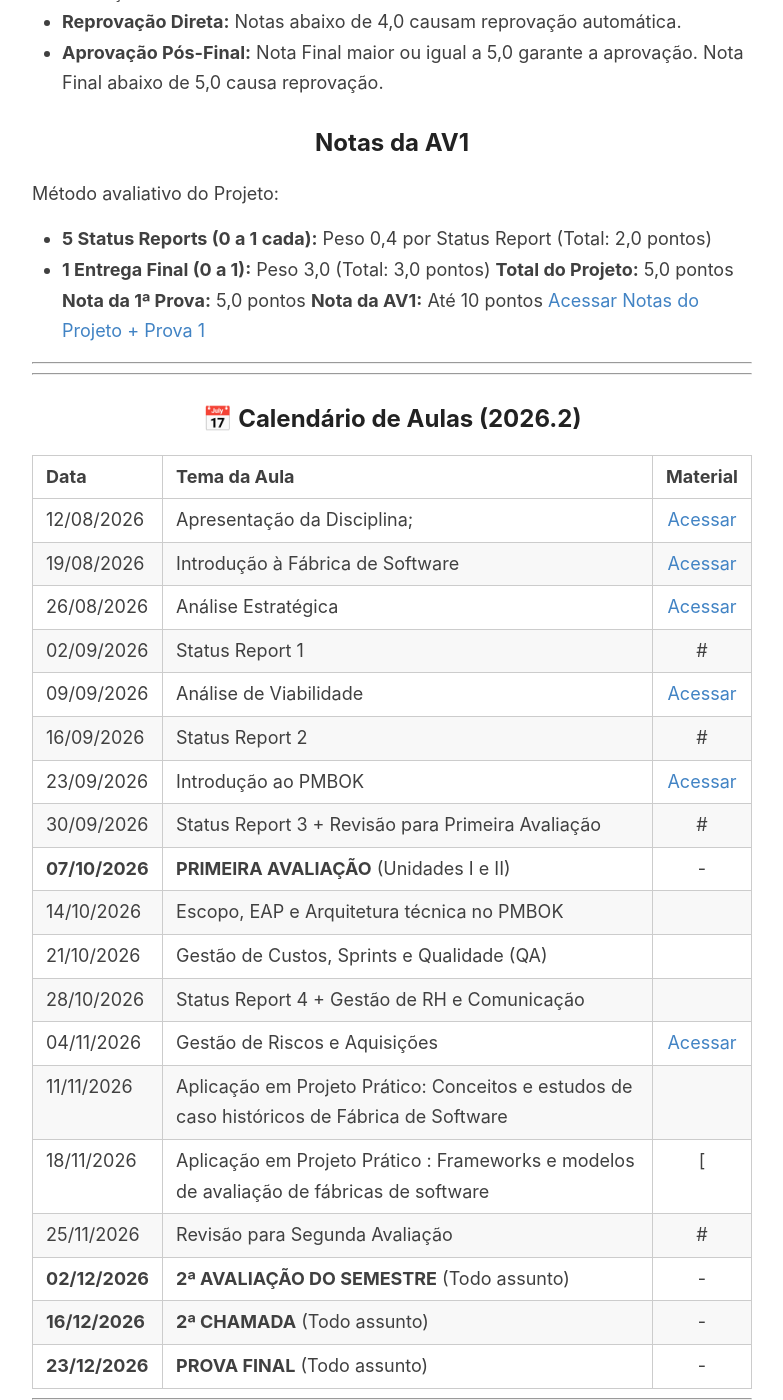
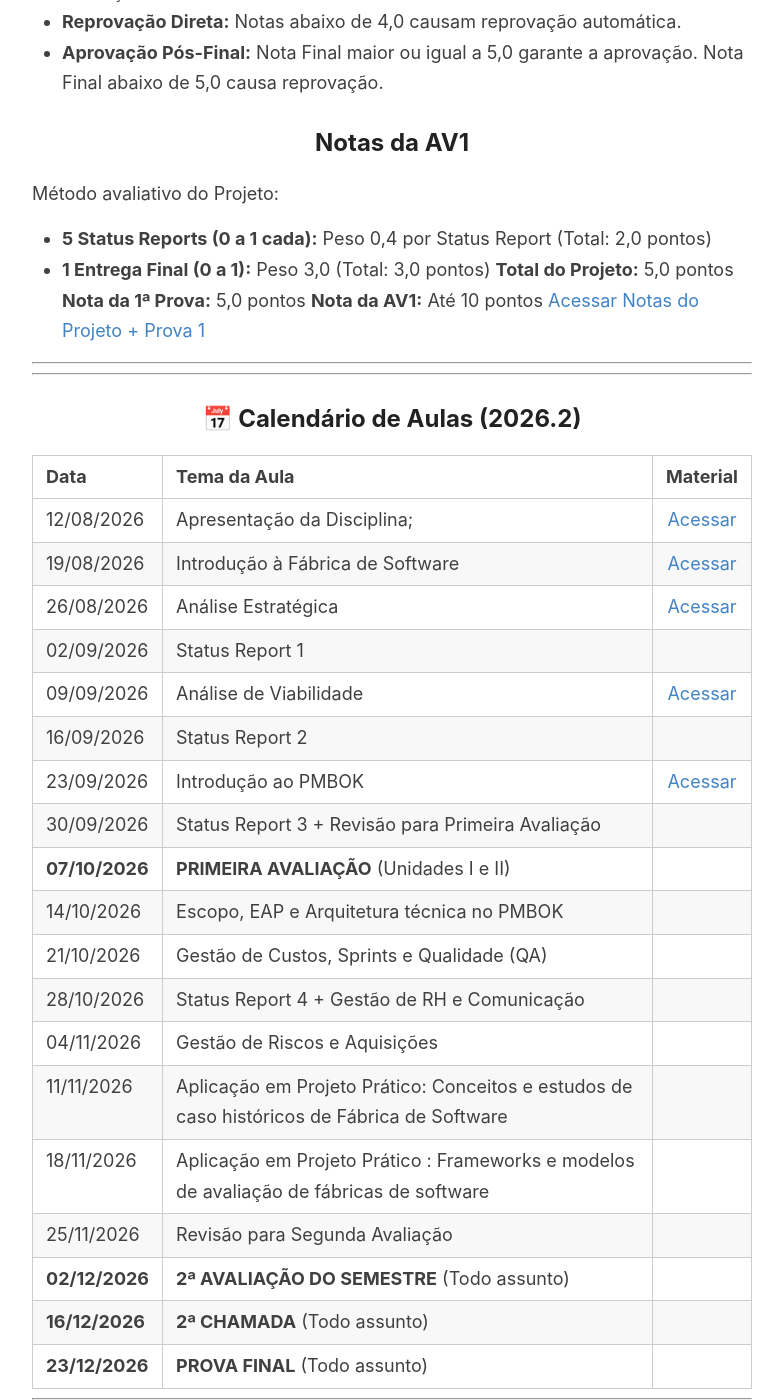
Before and after one commit to prgsouza/prgsouza.github.io, a Jekyll site: the page built from _pages/lei.md, in a window 1280 px wide and 1400 px high, scrolled down 1614 px. Shown: the whole window, without its empty margins (248-1031 px from the left). Built offline with Jekyll 4.4.1, drawn with Linux system fonts in a browser that asks for light colours.

Commit message:
Update lei.md

```diff
--- a/_pages/lei.md
+++ b/_pages/lei.md
@@ -57,21 +57,21 @@ ____
 | 12/08/2026 | Apresentação da Disciplina; | [Acessar](/aulas/lei/aula01-introducao.pdf) |
 | 19/08/2026 | Introdução à Fábrica de Software | [Acessar](/aulas/lei/aula01-introducao.pdf) |
 | 26/08/2026 | Análise Estratégica | [Acessar](/aulas/lei/aula02-analise.pdf.pdf) |
-| 02/09/2026 | Status Report 1 | # |
+| 02/09/2026 | Status Report 1
 | 09/09/2026 | Análise de Viabilidade | [Acessar](/aulas/lei/aula02-analise.pdf) |
-| 16/09/2026 | Status Report 2 | # |
+| 16/09/2026 | Status Report 2
 | 23/09/2026 | Introdução ao PMBOK | [Acessar](/aulas/lei/aula03-pmbok.pdf) |
-| 30/09/2026 | Status Report 3 + Revisão para Primeira Avaliação  | # |
-| **07/10/2026** | **PRIMEIRA AVALIAÇÃO** (Unidades I e II) | - |
-| 14/10/2026 | Escopo, EAP e Arquitetura técnica no PMBOK |  |
+| 30/09/2026 | Status Report 3 + Revisão para Primeira Avaliação
+| **07/10/2026** | **PRIMEIRA AVALIAÇÃO** (Unidades I e II)
+| 14/10/2026 | Escopo, EAP e Arquitetura técnica no PMBOK | |
 | 21/10/2026 | Gestão de Custos, Sprints e Qualidade (QA) | |
 | 28/10/2026 | Status Report 4 + Gestão de RH e Comunicação |  |
-| 04/11/2026 | Gestão de Riscos e Aquisições | [Acessar](#) |
+| 04/11/2026 | Gestão de Riscos e Aquisições |  |
 | 11/11/2026 | Aplicação em Projeto Prático: Conceitos e estudos de caso históricos de Fábrica de Software | |
-| 18/11/2026 | Aplicação em Projeto Prático : Frameworks e modelos de avaliação de fábricas de software | [|
-| 25/11/2026 | Revisão para Segunda Avaliação | # |
-| **02/12/2026** | **2ª AVALIAÇÃO DO SEMESTRE** (Todo assunto) | - |
-| **16/12/2026** | **2ª CHAMADA** (Todo assunto) | - |
-| **23/12/2026** | **PROVA FINAL** (Todo assunto) | - |
+| 18/11/2026 | Aplicação em Projeto Prático : Frameworks e modelos de avaliação de fábricas de software | |
+| 25/11/2026 | Revisão para Segunda Avaliação
+| **02/12/2026** | **2ª AVALIAÇÃO DO SEMESTRE** (Todo assunto)
+| **16/12/2026** | **2ª CHAMADA** (Todo assunto)
+| **23/12/2026** | **PROVA FINAL** (Todo assunto)
 
 ---
```
